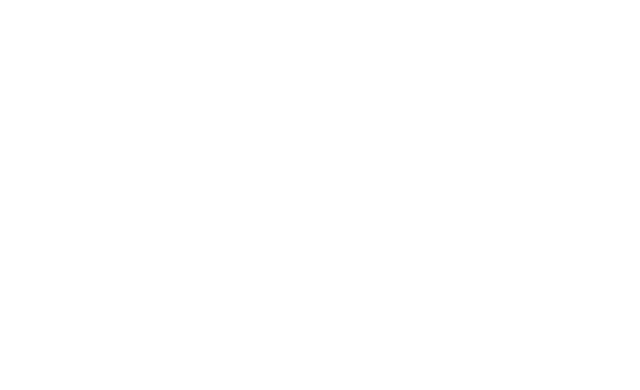
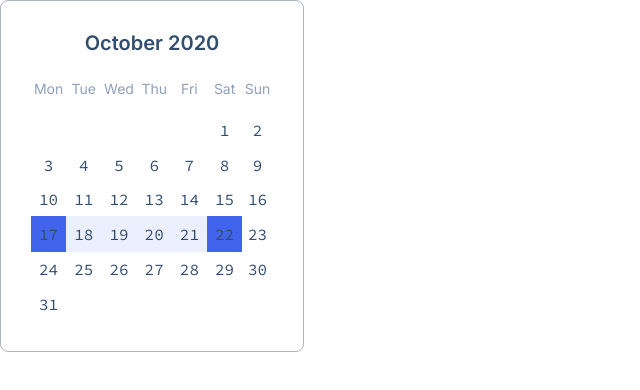
Before and after one commit to js-tasks-ru/htmlcss-20230530_julnbul, a website: page 05-lection3/03-calendar/index.html in a window 1280 px wide. Shown: the whole page, without its empty margins (0-640 px from the left). Drawn offline with Linux system fonts and the light colour scheme.

Commit message:
add calendar

```diff
--- a/05-lection3/03-calendar/calendar.css
+++ b/05-lection3/03-calendar/calendar.css
@@ -0,0 +1,63 @@
+.calendar {
+  background: var(--white);
+  border: 1px solid var(--grey-3);
+  border-radius: 8px;
+  width: 100%;
+  max-width: 304px;
+  padding: 30px;
+  font-family: 'Inter';
+  text-align: center;
+}
+
+.calendar__title {
+  font-weight: 600;
+  font-size: 20px;
+  line-height: 24px;
+  color: #334D6E;
+  margin-bottom: 24px;
+}
+
+.calendar__wrapper {
+  padding-bottom: 100%;
+  position: relative;
+}
+
+.calendar__inner {
+  position: absolute;
+  top: 0;
+  left: 0;
+  bottom: 0;
+  right: 0;
+  display: grid;
+  grid-template-columns: repeat(7, 1fr);
+  grid-template-rows: repeat(7, 1fr);
+  align-items: center;
+  justify-items: center;
+}
+
+.calendar__item {
+  font-family: 'Source Code Pro';
+  font-style: normal;
+  font-weight: 400;
+  font-size: 16px;
+  line-height: 20px;
+  color: #334D6E;
+}
+
+.calendar__item_day {
+  font-family: 'Inter';
+  align-self: start;
+  font-size: 14px;
+  line-height: 20px;
+  color: #90A0B7;
+}
+
+.calendar__item_number-blue {
+  background: #4263EB;
+  padding: 8px;
+}
+
+.calendar__item_number {
+  background: rgb(160, 177, 245, 0.2);
+  padding: 8px;
+}
--- a/05-lection3/03-calendar/index.html
+++ b/05-lection3/03-calendar/index.html
@@ -7,6 +7,56 @@
         <title>Calendar</title>
     </head>
     <body>
+      <div class="calendar">
+        <div class="calendar__title">October 2020</div>
+        <div class="calendar__wrapper">
+          <div class="calendar__inner">
+            <span class="calendar__item calendar__item_day">Mon</span>
+            <span class="calendar__item calendar__item_day">Tue</span>
+            <span class="calendar__item calendar__item_day">Wed</span>
+            <span class="calendar__item calendar__item_day">Thu</span>
+            <span class="calendar__item calendar__item_day">Fri</span>
+            <span class="calendar__item calendar__item_day">Sat</span>
+            <span class="calendar__item calendar__item_day">Sun</span>
+            <span class="calendar__item"></span>
+            <span class="calendar__item"></span>
+            <span class="calendar__item"></span>
+            <span class="calendar__item"></span>
+            <span class="calendar__item"></span>
+            <span class="calendar__item">1</span>
+            <span class="calendar__item">2</span>
+            <span class="calendar__item">3</span>
+            <span class="calendar__item">4</span>
+            <span class="calendar__item">5</span>
+            <span class="calendar__item">6</span>
+            <span class="calendar__item">7</span>
+            <span class="calendar__item">8</span>
+            <span class="calendar__item">9</span>
+            <span class="calendar__item">10</span>
+            <span class="calendar__item">11</span>
+            <span class="calendar__item">12</span>
+            <span class="calendar__item">13</span>
+            <span class="calendar__item">14</span>
+            <span class="calendar__item">15</span>
+            <span class="calendar__item">16</span>
+            <span class="calendar__item calendar__item_number-blue">17</span>
+            <span class="calendar__item calendar__item_number">18</span>
+            <span class="calendar__item calendar__item_number">19</span>
+            <span class="calendar__item calendar__item_number">20</span>
+            <span class="calendar__item calendar__item_number">21</span>
+            <span class="calendar__item calendar__item_number-blue">22</span>
+            <span class="calendar__item">23</span>
+            <span class="calendar__item">24</span>
+            <span class="calendar__item">25</span>
+            <span class="calendar__item">26</span>
+            <span class="calendar__item">27</span>
+            <span class="calendar__item">28</span>
+            <span class="calendar__item">29</span>
+            <span class="calendar__item">30</span>
+            <span class="calendar__item">31</span>
+          </div>
+        </div>
 
+      </div>
     </body>
 </html>
--- a/assets/fonts/fonts.css
+++ b/assets/fonts/fonts.css
@@ -1,2 +1,3 @@
 @import url('https://fonts.googleapis.com/css2?family=Roboto:ital,wght@0,100;0,300;0,400;0,500;0,700;0,900;1,100;1,300;1,400;1,500;1,700;1,900&display=swap');
 @import url('https://fonts.googleapis.com/css?family=Inter:100,200,300,regular,500,600,700,800,900');
+@import url('https://fonts.googleapis.com/css?family=Source+Code+Pro:200,300,regular,500,600,700,800,900,200italic,300italic,italic,500italic,600italic,700italic,800italic,900italic');
```
